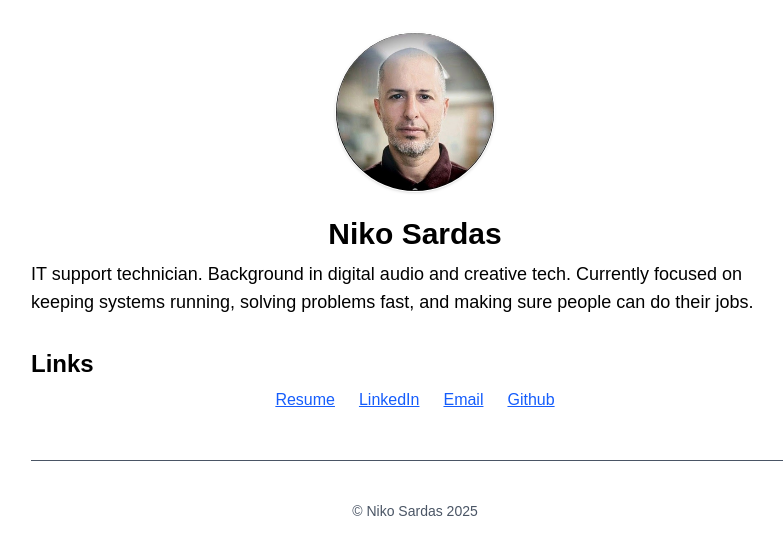
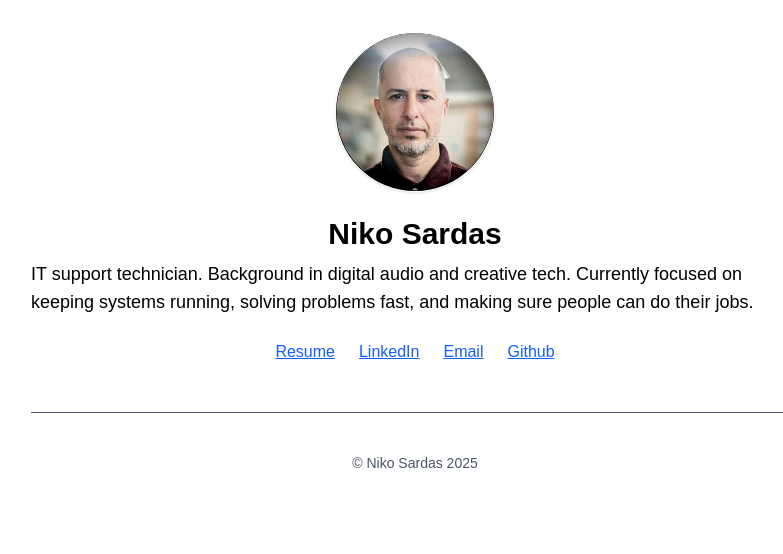
Before and after one commit to NikoSardas/niko-portfolio, a Next.js app: page /niko-portfolio/ in a window 1280 px wide. Shown: the top 554 px of the page, without its empty margins (225-1008 px from the left). Built offline with nearby package versions, Linux system fonts and the light colour scheme.

Commit message:
page link edits

```diff
--- a/app/page.tsx
+++ b/app/page.tsx
@@ -28,7 +28,6 @@ export default function Home() {
         </section>
 
         <section>
-          <h2 className="text-2xl font-semibold mt-8 mb-2">Links</h2>
           <ul className="flex space-x-6 justify-center">
             <li>
               <a
```
